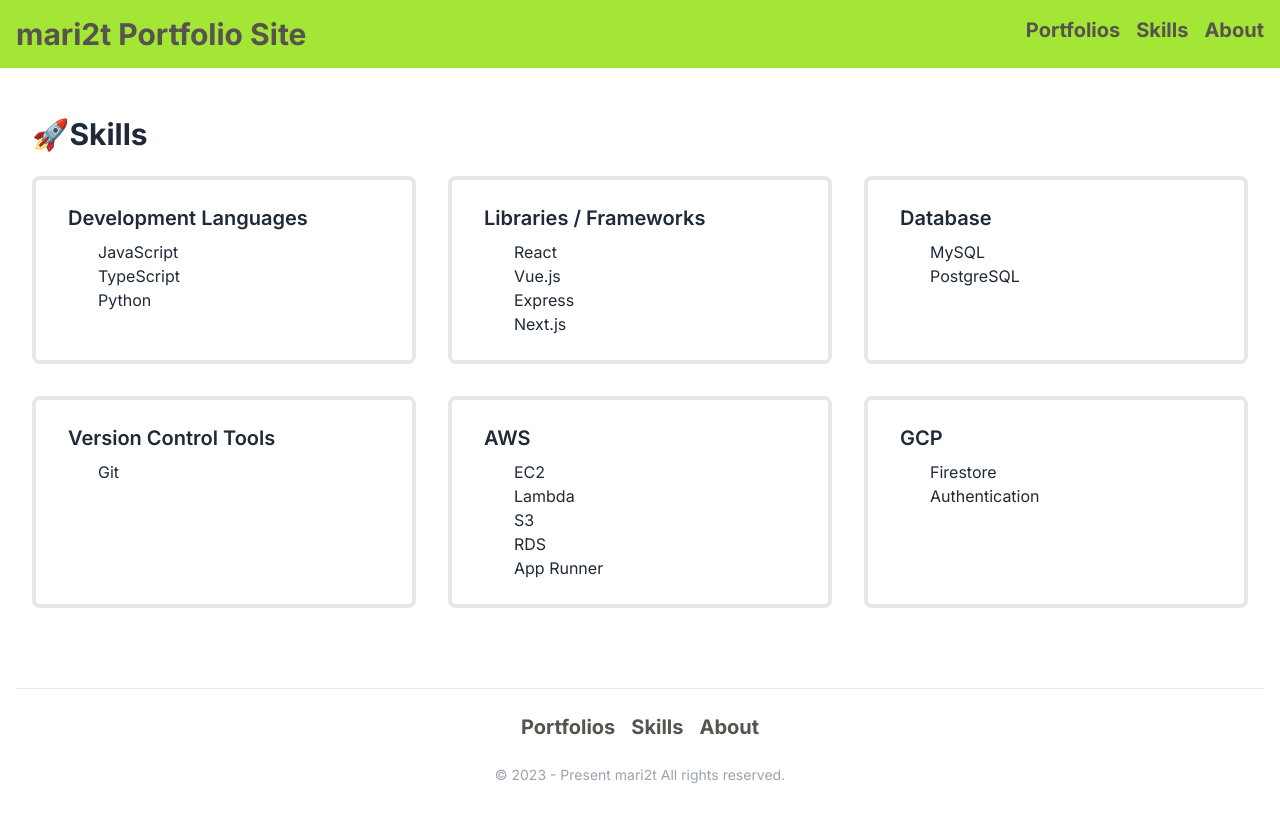
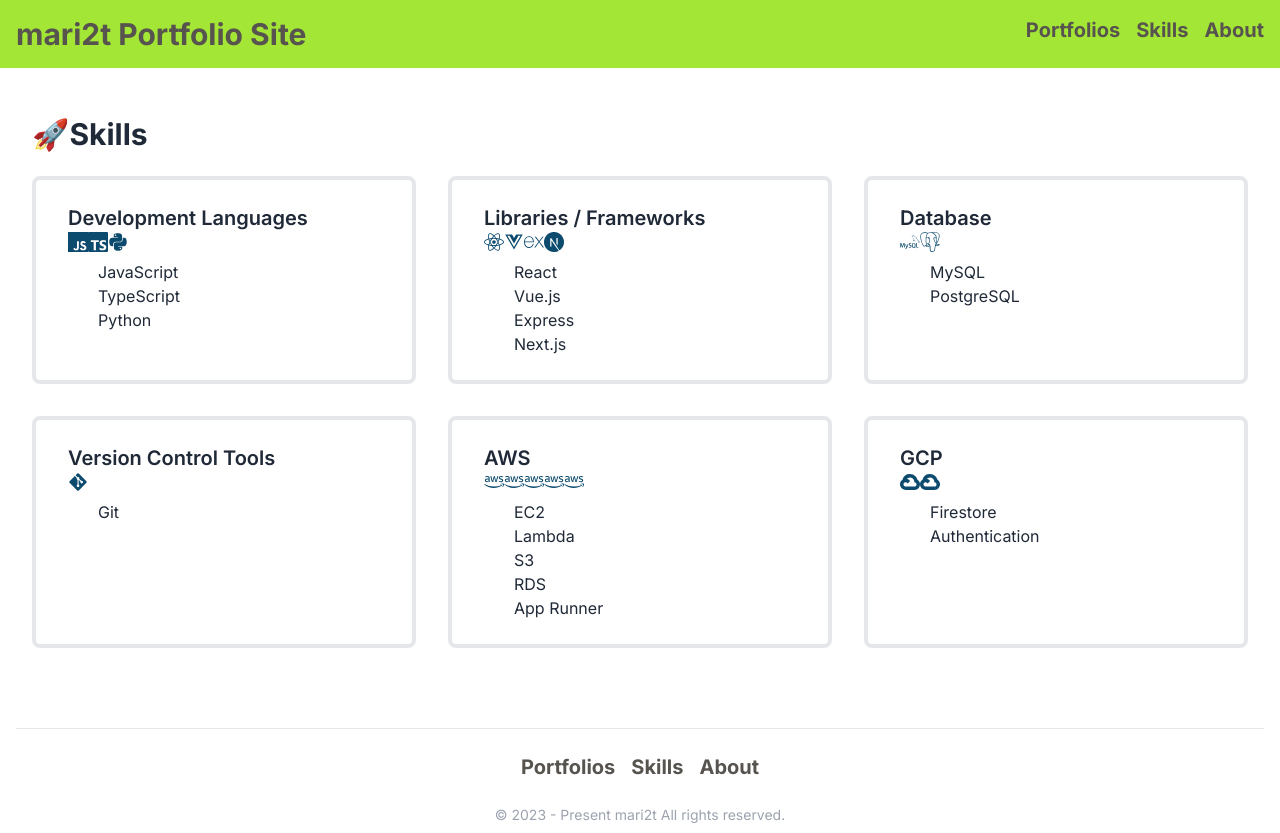
Before and after one commit to mari2t/mari2t_portfolio, a Next.js app: page /skills in a window 1280 px wide. Before the commit the page ends 800 px from the top, so only its background shows below. Built offline with nearby package versions, Linux system fonts and the light colour scheme.

Commit message:
style : iconの位置と色変更

```diff
--- a/src/app/skills/page.tsx
+++ b/src/app/skills/page.tsx
@@ -1,4 +1,6 @@
+"use client";
 import { FunctionComponent } from "react";
+import { IconContext } from "react-icons";
 import { FaPython, FaReact, FaVuejs, FaGitAlt, FaAws } from "react-icons/fa";
 import {
   SiTypescript,
@@ -74,8 +76,18 @@
               key={index}
             >
               <h3 className="mb-2 text-lg font-semibold md:text-xl flex items-center">
-                <span className="ml-2">{section.title}</span>
+                <span className="ml-2">
+                  {section.title}{" "}
+                  <div className="flex">
+                    {section.skills.map((skill) => (
+                      <IconContext.Provider value={{ color: "rgb(12 74 110)" }}>
+                        <span>{skill.icon}</span>
+                      </IconContext.Provider>
+                    ))}
+                  </div>
+                </span>
               </h3>
+
               <ul style={{ paddingLeft: "30px", listStyleType: "circle" }}>
                 {section.skills.map((skill, skillIndex) => (
                   <li key={skillIndex} className="flex items-center">
```
